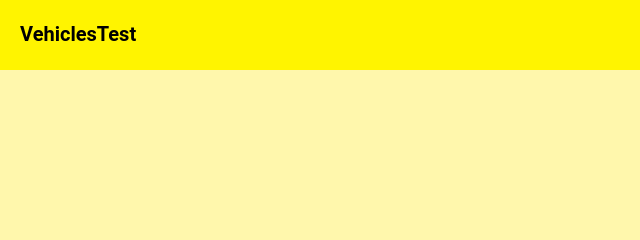
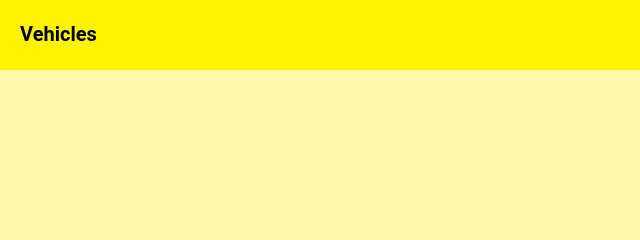
Before and after one commit to ToniDev48/ParkMark, a website built with Vite: page src/index.html in a window 1280 px wide. Shown: the top 240 px of the page, 0-640 px from the left. Built offline with nearby package versions, Linux system fonts and the light colour scheme; a web font is replaced by a local one.

Commit message:
Small changes

```diff
--- a/src/index.html
+++ b/src/index.html
@@ -16,7 +16,7 @@
     </head>
     <body>
         <header class="fixed top-0 left-0 right-0 bg-header w-[100%] p-[20px] h-[70px] z-[1000]">
-            <h3 class="font-bold text-xl">VehiclesTest</h3>
+            <h3 class="font-bold text-xl">Vehicles</h3>
         </header>
 
         <div id="item-container" class="flex justify-center items-center flex-col mt-[70px]">
```
